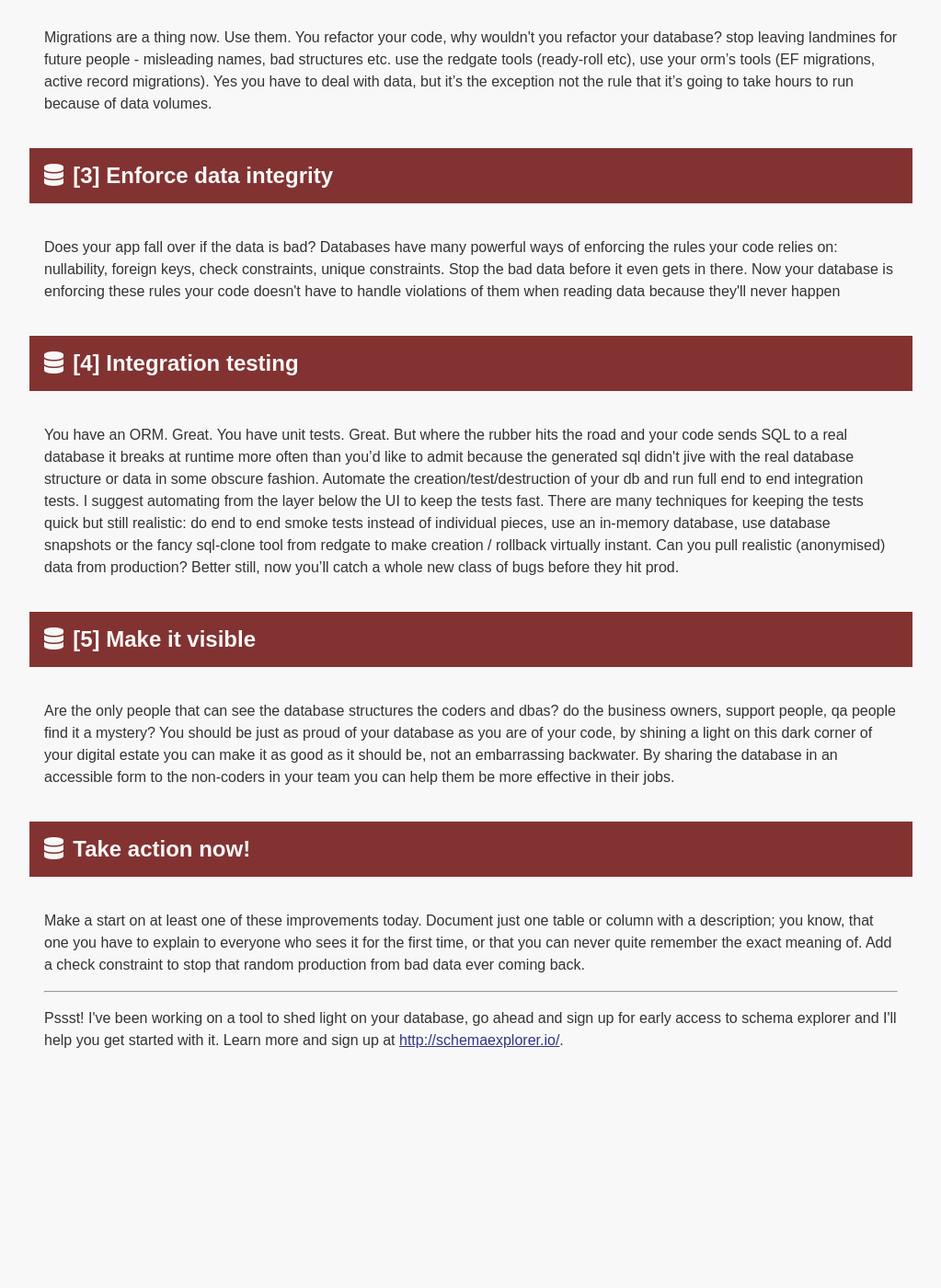
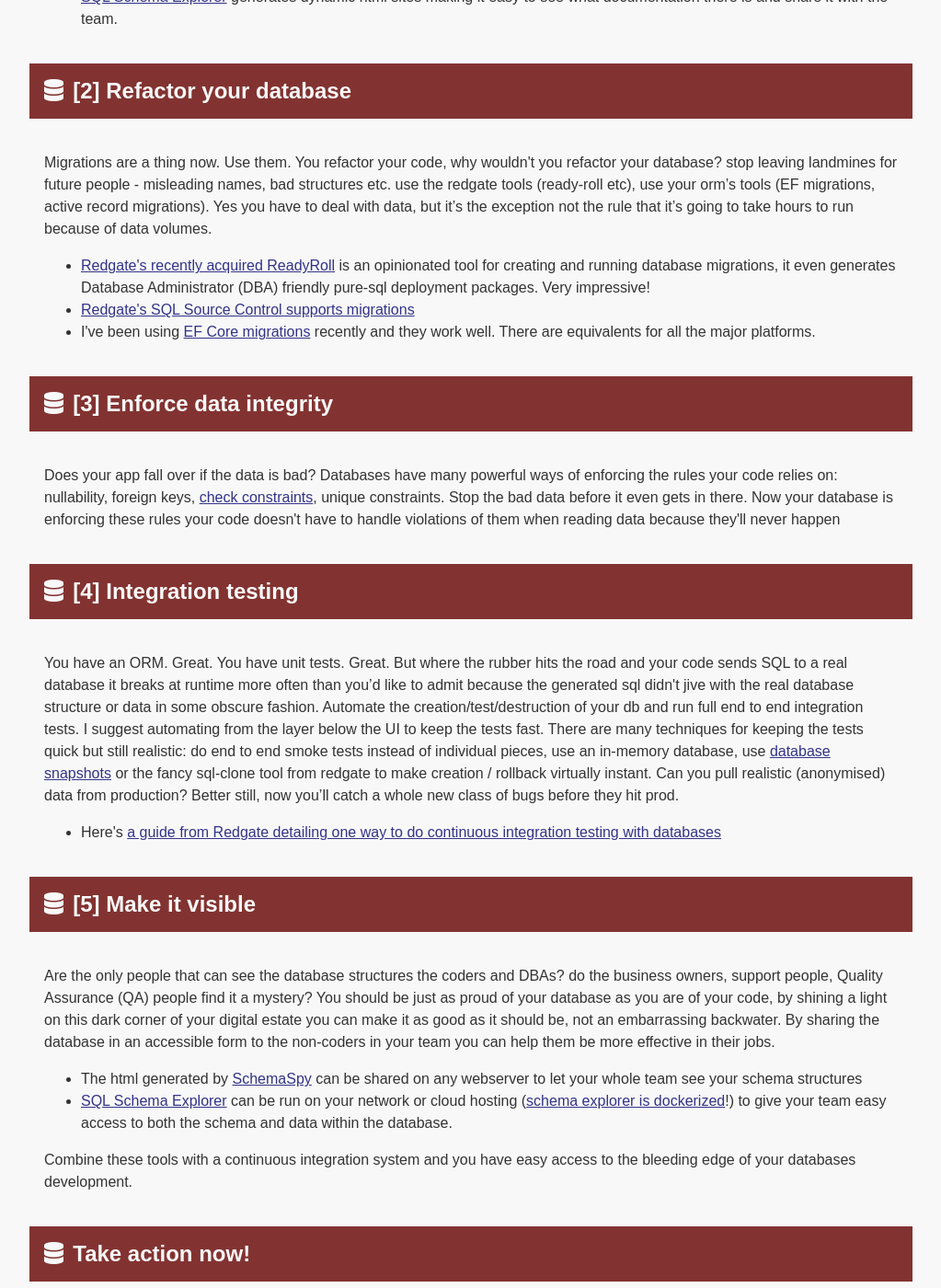
Before and after one commit to timabell/schema-explorer, a Jekyll site: the page built from articles/make-your-database-better.html, in a window 1280 px wide and 1400 px high, scrolled down 608 px. Shown: the whole window at 92% size, without its empty margins (128-1151 px from the left). Built offline with Jekyll 4.4.1, drawn with Linux system fonts in a browser that asks for light colours; nearby versions of some CDN libraries; before the commit the page ends 1855 px from its top, so only the background shows below that; some of the changed text lies outside the part shown.

Commit message:
Revised copy, added useful links

```diff
--- a/articles/make-your-database-better.html
+++ b/articles/make-your-database-better.html
@@ -16,6 +16,23 @@
   that effort into figuring out why a column should exist and have that name,
 now share that knowledge before you move on to the next greenfield project</p>
 
+<ul>
+  <li>
+    <a href="https://www.red-gate.com/products/sql-development/sql-doc/">Redgate SqlDoc</a>
+    is great for rapidly adding missing documentation.
+  </li>
+  <li>
+    <a href="http://schemaspy.org/">SchemaSpy</a>
+    generates static html sites making it easy to see what documentation there is (or isn't!)
+    and share it with the team.
+  </li>
+  <li>
+    <a href="http://schemaexplorer.io/">SQL Schema Explorer</a>
+    generates dynamic html sites making it easy to see what documentation there is
+    and share it with the team.
+  </li>
+</ul>
+
 <h2><i class="fas fa-database"></i> [2] Refactor your database</h2>
 
 <p>Migrations are a thing now. Use them. You refactor your code, why wouldn't
@@ -25,14 +42,30 @@
   to deal with data, but it’s the exception not the rule that it’s going to
 take hours to run because of data volumes.</p>
 
+<ul>
+  <li>
+    <a href="https://www.red-gate.com/products/sql-development/readyroll/">Redgate's
+      recently acquired ReadyRoll</a> is an opinionated tool for creating and
+    running database migrations, it even generates Database Administrator (DBA)
+    friendly pure-sql deployment packages. Very impressive!
+  </li>
+  <li>
+    <a href="https://documentation.red-gate.com/soc6/common-tasks/working-with-migration-scripts">Redgate's SQL Source Control supports migrations</a>
+  </li>
+  <li>
+    I've been using <a href="https://docs.microsoft.com/en-us/ef/core/managing-schemas/migrations/">EF Core migrations</a> recently and they work well. There are equivalents for all the major platforms.
+  </li>
+</ul>
+
+
 <h2><i class="fas fa-database"></i> [3] Enforce data integrity</h2>
 
 <p>Does your app fall over if the data is bad? Databases have many powerful
   ways of enforcing the rules your code relies on: nullability, foreign keys,
-  check constraints, unique constraints. Stop the bad data before it even gets
-  in there. Now your database is enforcing these rules your code doesn't have
-  to handle violations of them when reading data because they'll never
-  happen</p>
+  <a href="https://www.w3schools.com/SQL/sql_check.asp">check constraints</a>,
+  unique constraints. Stop the bad data before it even gets in there. Now your
+  database is enforcing these rules your code doesn't have to handle violations
+of them when reading data because they'll never happen</p>
 
 <h2><i class="fas fa-database"></i> [4] Integration testing</h2>
 
@@ -44,25 +77,59 @@
   tests.  I suggest automating from the layer below the UI to keep the tests
   fast. There are many techniques for keeping the tests quick but still
   realistic: do end to end smoke tests instead of individual pieces, use an
-  in-memory database, use database snapshots or the fancy sql-clone tool from
-  redgate to make creation / rollback virtually instant. Can you pull realistic
-  (anonymised) data from production? Better still, now you’ll catch a whole new
-  class of bugs before they hit prod.</p>
+  in-memory database, use <a
+  href="https://gist.github.com/timabell/3164291#file-create-snapshot-sql">database
+snapshots</a> or the fancy sql-clone tool from redgate to make creation /
+rollback virtually instant. Can you pull realistic (anonymised) data from
+production? Better still, now you’ll catch a whole new class of bugs before
+they hit prod.</p>
+
+<ul>
+  <li>
+    Here's
+    <a href="https://www.red-gate.com/simple-talk/sql/sql-tools/continuous-integration-for-databases-using-red-gate-tools/">a guide from Redgate detailing one way to do continuous integration testing with databases</a>
+  </li>
+</ul>
+
 
 <h2><i class="fas fa-database"></i> [5] Make it visible</h2>
 
 <p>Are the only people that can see the database structures the coders and
-dbas? do the business owners, support people, qa people find it a mystery? You
+DBAs? do the business owners, support people, Quality Assurance (QA) people find it a mystery? You
 should be just as proud of your database as you are of your code, by shining a
 light on this dark corner of your digital estate you can make it as good as it
 should be, not an embarrassing backwater. By sharing the database in an
 accessible form to the non-coders in your team you can help them be more
 effective in their jobs.</p>
 
+<ul>
+  <li>
+    The html generated by <a href="http://schemaspy.org/">SchemaSpy</a>
+    can be shared on any webserver to let your whole team see your schema
+    structures
+  </li>
+  <li>
+    <a href="http://schemaexplorer.io/">SQL Schema Explorer</a> can be run on
+    your network or cloud hosting (<a
+    href="https://hub.docker.com/r/timabell/sdv/">schema explorer is
+  dockerized</a>!) to give your team easy access to both the schema and data
+within the database.
+  </li>
+</ul>
+
+<p>Combine these tools with a continuous integration system and you have easy
+  access to the bleeding edge of your databases development.</p>
+
 <h2><i class="fas fa-database"></i> Take action now!</h2>
 
 <p>Make a start on at least one of these improvements today. Document just one
-  table or column with a description; you know, that one you have to explain to
-  everyone who sees it for the first time, or that you can never quite remember
-  the exact meaning of. Add a check constraint to stop that random production
-  from bad data ever coming back.</p>
+  table with a description; why not start with that table you have to explain
+  to everyone who sees it for the first time, or that you can never quite
+  remember the exact meaning of. Better still refactor it to have a better
+  name!  Why not just add a quick check constraint to stop that bad data that
+keeps creeping in from ever coming back.</p>
+
+<p>I hope this has inspired you to make an improvement in the often unloved
+  underbelly of your applications.
+  <a href="mailto:articles@timwise.co.uk?subject=making better databases">Drop me a line</a>
+  with any thoughts!</p>
```
